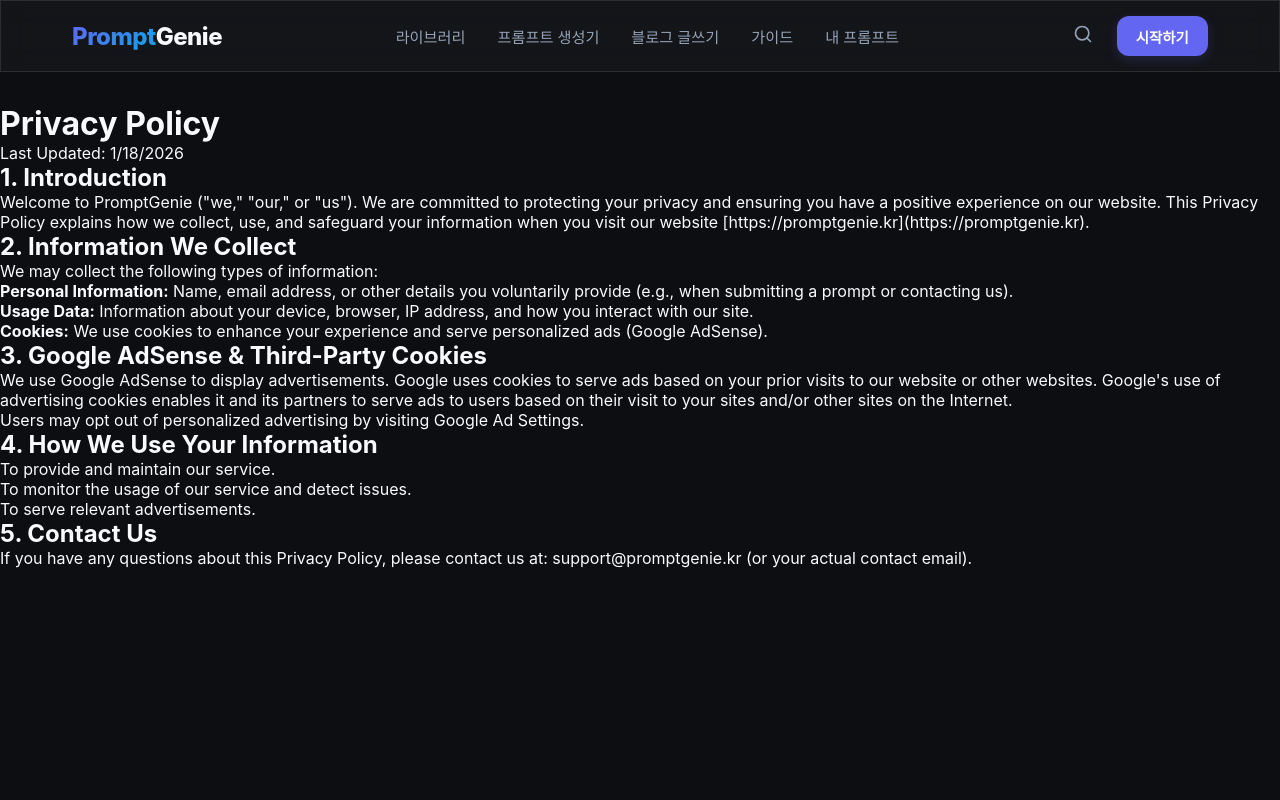
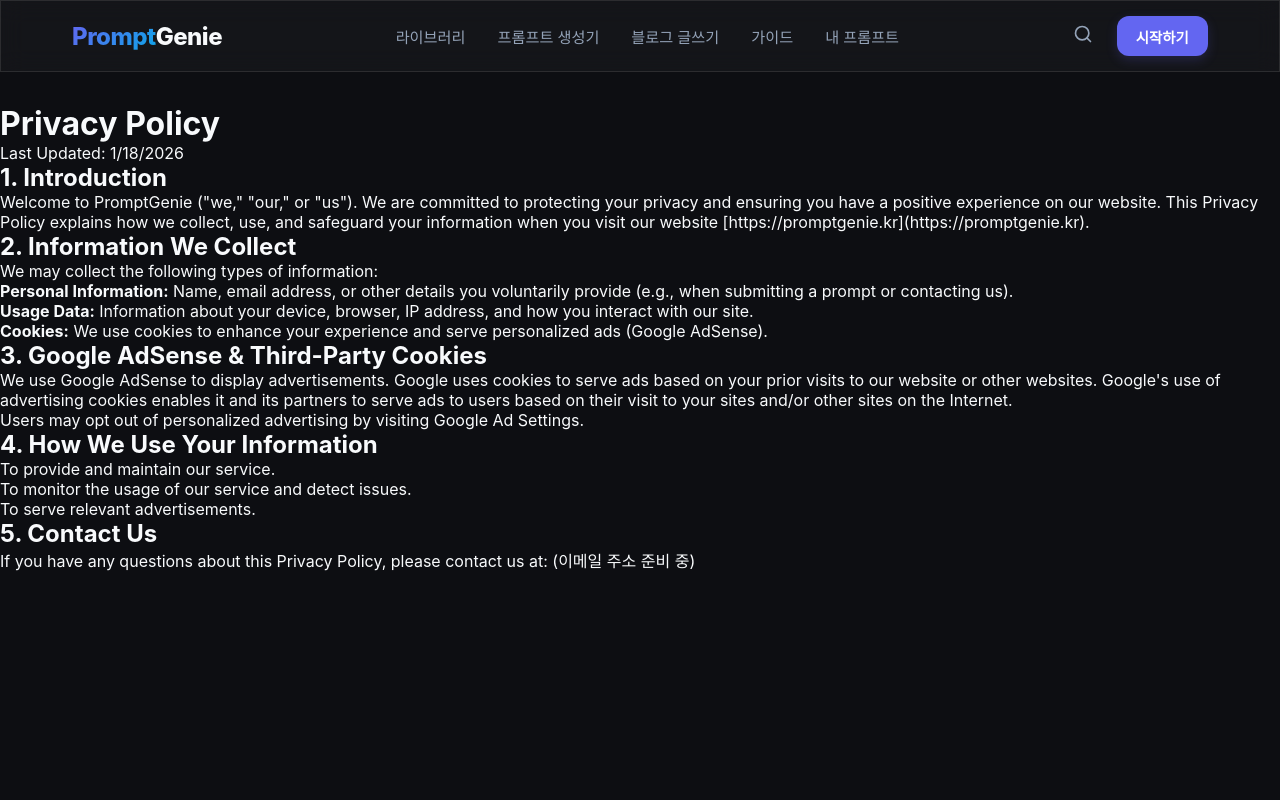
Before and after one commit to shj7972/promptgenie, a Next.js app: page /privacy in a window 1280 px wide. Shown: the top 800 px of the page. Built offline with nearby package versions, Linux system fonts and the light colour scheme.

Commit message:
Update Privacy Policy email to placeholder

```diff
--- a/src/app/privacy/page.tsx
+++ b/src/app/privacy/page.tsx
@@ -57,7 +57,7 @@
                 <section>
                     <h2 className="text-xl font-semibold mb-3 text-gray-900">5. Contact Us</h2>
                     <p>
-                        If you have any questions about this Privacy Policy, please contact us at: <a href="mailto:support@promptgenie.kr" className="text-blue-600 hover:underline">support@promptgenie.kr</a> (or your actual contact email).
+                        If you have any questions about this Privacy Policy, please contact us at: <span className="text-gray-500">(이메일 주소 준비 중)</span>
                     </p>
                 </section>
             </div>
```
